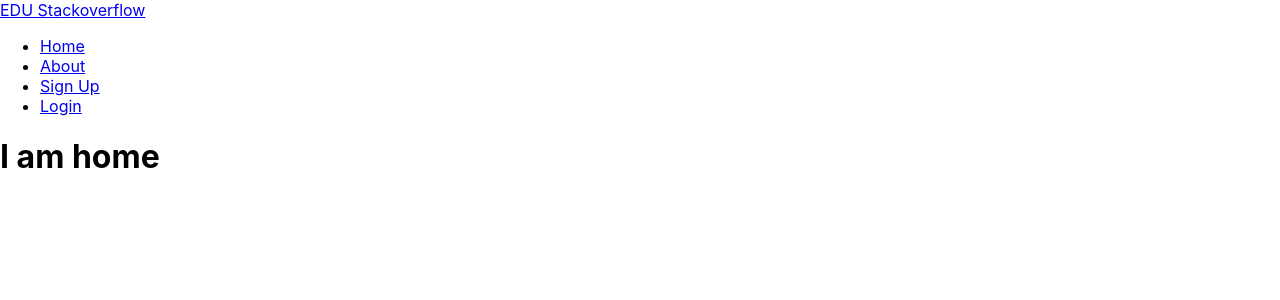
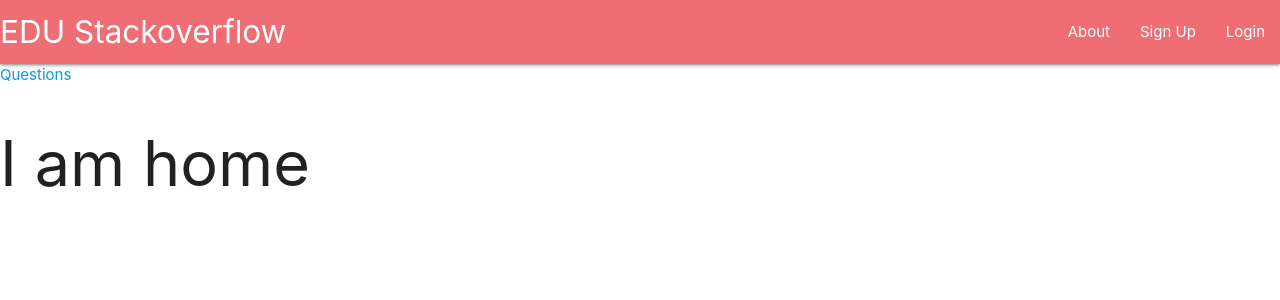
Before and after one commit to outboxafrica/edu-core3-landrover-frontend, a React (Create React App) app: page / in a window 1280 px wide. Shown: the top 300 px of the page. Built offline with nearby package versions, Linux system fonts and the light colour scheme.

Commit message:
(add:user can get all posts)[finishes #175397105]

```diff
--- a/public/index.html
+++ b/public/index.html
@@ -8,7 +8,8 @@
       name="description"
       content="Web site created using create-react-app"
     />
-
+    <link rel="stylesheet" href="https://cdnjs.cloudflare.com/ajax/libs/materialize/1.0.0/css/materialize.min.css">
+    <script src="https://cdnjs.cloudflare.com/ajax/libs/materialize/1.0.0/js/materialize.min.js"></script>
     <title>Edu Stackoverflow</title>
   </head>
   <body>
--- a/src/App.js
+++ b/src/App.js
@@ -3,7 +3,8 @@ import { Switch, Route } from "react-router-dom";
 import Login from "./components/Login";
 import NavBar from "./components/NavBar";
 import Home from "./components/Home";
-import About from "./components/About"
+import About from "./components/About";
+import PostList from './components/PostList';
 
 function App() {
   return (
@@ -15,7 +16,7 @@ function App() {
           <Route path="/auth/login" > <Login /> </Route>
           {/* <Route path="/auth/signup" > <Signup /> </Route> */}
           <Route path="/about"> <About /></Route>
-          {/* <Route path="/questions"> <PostList /></Route> */}
+          <Route path="/questions"> <PostList /></Route>
         </Switch>
       </React.Fragment>
     </div>
--- a/src/components/Home.jsx
+++ b/src/components/Home.jsx
@@ -1,8 +1,10 @@
-import React from 'react'
+import React from 'react';
+import {Link} from 'react-router-dom';
 
 export default function Home() {
     return (
         <div>
+            <Link to="/questions">Questions</Link>
             <h1>I am home</h1>
         </div>
     )
--- a/src/components/Login.jsx
+++ b/src/components/Login.jsx
@@ -7,6 +7,8 @@ export default function Login() {
 
     const [email, setEmail] = useState('');
     const [password, setPassword] = useState('');
+    // eslint-disable-next-line
+    const [isLoggedIn, setIsLoggedIn] = useState(false);
 
     const emailHandler = (e) => {
         setEmail(e.target.value);
@@ -27,6 +29,7 @@ export default function Login() {
             payload).then(response =>{
                 if (response.data.message === 'Login successful') {
                     localStorage.setItem('token',response.data.token)
+                    setIsLoggedIn(true);
                     setTimeout(()=>{
                         history.push('/')
                     }, 5000)
--- a/src/components/NavBar.jsx
+++ b/src/components/NavBar.jsx
@@ -1,16 +1,30 @@
-import React from 'react';
+import React, {useState} from 'react';
 import { Link } from "react-router-dom";
 
 export default function NavBar() {
+    const [showLogin, setShowLogin] = useState(true);
+
+    let handleLogin =() =>{
+        const token = localStorage.getItem('token');
+        if(token){
+            setShowLogin(false);
+        }
+        setShowLogin(true);
+    }
+
+    let handleLogout = () => {
+        localStorage.removeItem('token')
+        setShowLogin(true);
+    }
     return (
             <nav>
                 <div className="nav-wrapper">
-                    <Link to="#" className="brand-logo">EDU Stackoverflow</Link>
+                    <Link to="/" className="brand-logo">EDU Stackoverflow</Link>
                     <ul id="nav-mobile" className="right hide-on-med-and-down">
-                        <li><Link to="/">Home</Link></li>
                         <li><Link to="/about">About</Link></li>
                         <li><Link to="/auth/signup">Sign Up</Link></li>
-                        <li><Link to="/auth/login">Login</Link></li>
+                        {showLogin ? <li><Link to="/auth/login" onClick={handleLogin}>Login</Link></li>:
+                        <li><Link to="/logout" onClick={handleLogout}>Logout</Link></li>}
                     </ul>
                 </div>
             </nav>
--- /dev/null
+++ b/src/components/PostList.jsx
@@ -0,0 +1,32 @@
+import React, { useState, useEffect } from 'react';
+import edustack from '../network/EduStack';
+
+export default function PostList(){
+    const [posts, setPosts] = useState([]);
+    const [isLoading, setIsLoading] = useState(false);
+
+    useEffect(() => {
+        const fetchPosts = async () => {
+            setIsLoading(true);
+            const response = await edustack('/questions');
+            setPosts(response.data.posts)
+            setIsLoading(false);
+        }
+        fetchPosts();
+    }, [])
+
+    return(
+        <div>
+            {<h1>All Questions</h1>}
+            {isLoading ? (
+                <div>Loading ...</div>
+            ) : (posts.map(post => (
+                <div className='post' key={post._id}>
+                    <span>{post.title}</span>
+                    <p>{post.content}</p>
+                </div>
+            ))
+                )}
+        </div>
+    );
+}
```
